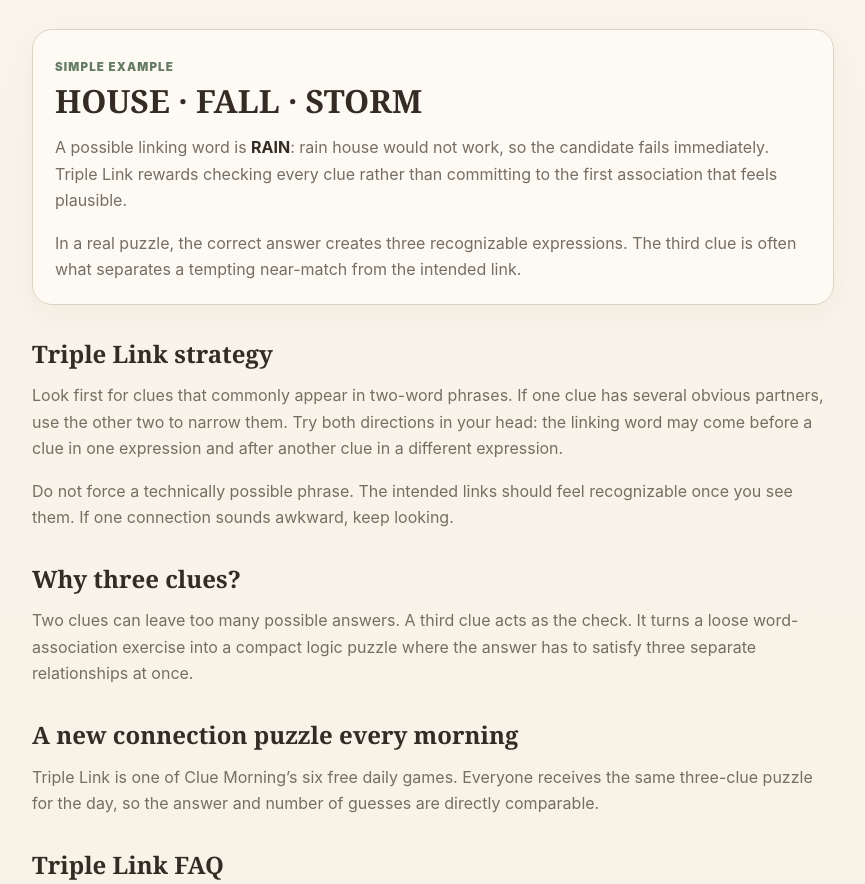
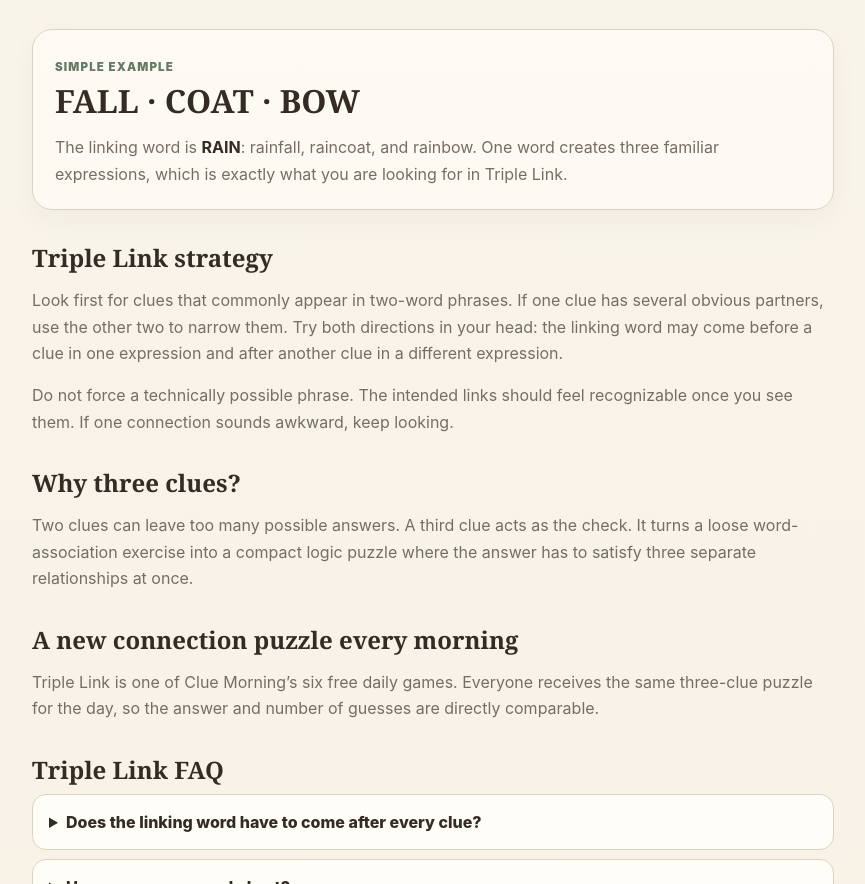
Before and after one commit to GWStudios54/ClueMorning, a website: page public/games/triple-link/index.html in a window 1280 px wide. Shown: the part 1071-1955 px from the top of the page, without its empty margins (207-1072 px from the left). Drawn offline with Linux system fonts and the light colour scheme.

Commit message:
SEO: clarify Triple Link example

```diff
--- a/public/games/triple-link/index.html
+++ b/public/games/triple-link/index.html
@@ -88,9 +88,8 @@
 
       <div class="example">
         <span class="example-label">SIMPLE EXAMPLE</span>
-        <h2>HOUSE · FALL · STORM</h2>
-        <p>A possible linking word is <strong>RAIN</strong>: rain house would not work, so the candidate fails immediately. Triple Link rewards checking every clue rather than committing to the first association that feels plausible.</p>
-        <p>In a real puzzle, the correct answer creates three recognizable expressions. The third clue is often what separates a tempting near-match from the intended link.</p>
+        <h2>FALL · COAT · BOW</h2>
+        <p>The linking word is <strong>RAIN</strong>: rainfall, raincoat, and rainbow. One word creates three familiar expressions, which is exactly what you are looking for in Triple Link.</p>
       </div>
 
       <h2>Triple Link strategy</h2>
```
